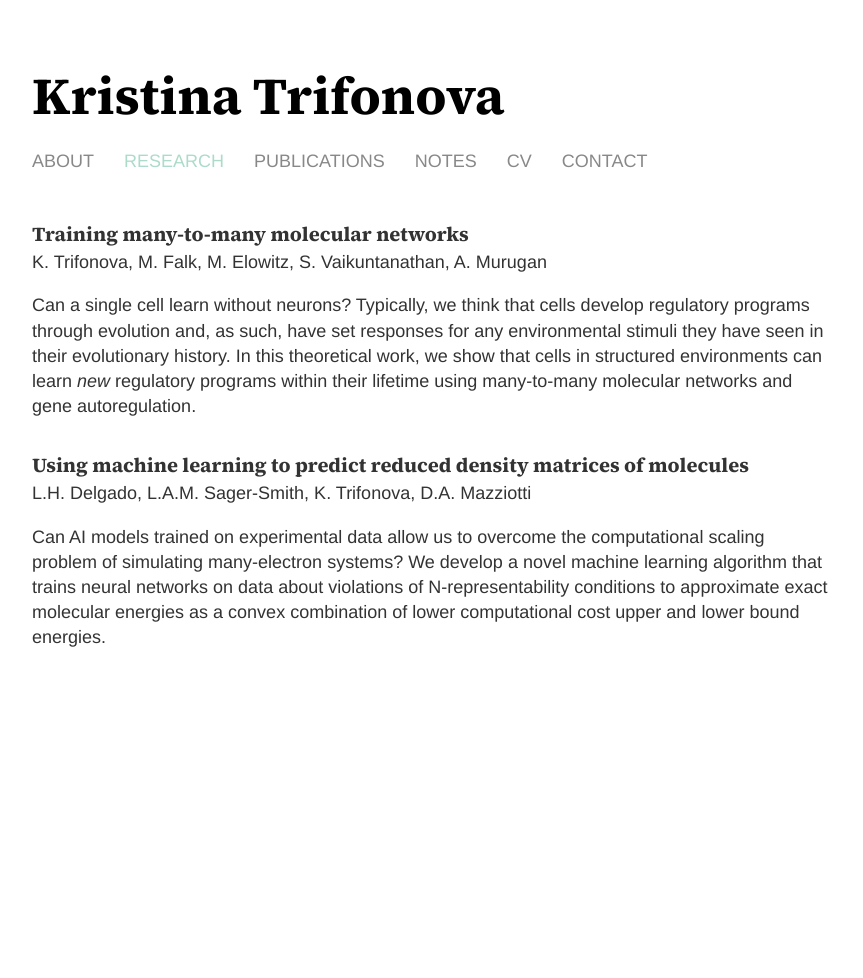
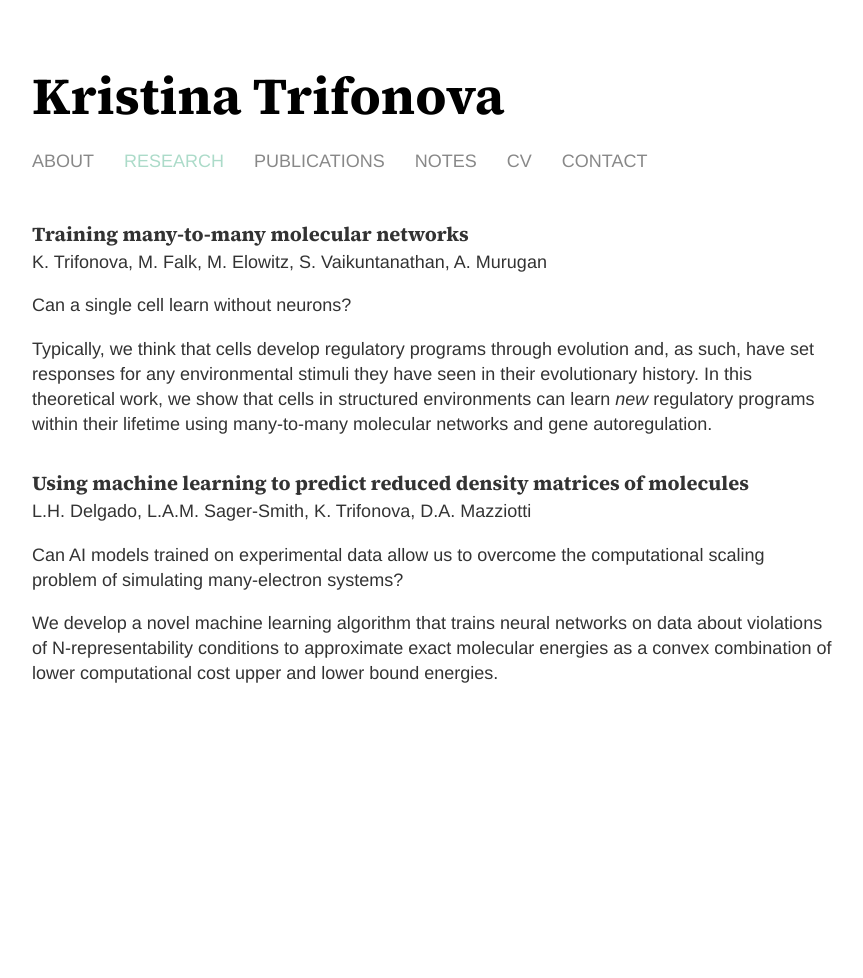
Before and after one commit to k-trifonova/k-trifonova.github.io, a Jekyll site: the page built from research/index.html, in a window 1280 px wide. Shown: the whole page, without its empty margins (208-1071 px from the left). Built offline with Jekyll 4.4.1, drawn with Linux system fonts in a browser that asks for light colours.

```diff
--- a/research/index.html
+++ b/research/index.html
@@ -15,11 +15,13 @@ title: Kristina Trifonova | Research
 	<div class="research">
 		<h2>Training many-to-many molecular networks</h2>
 		<p>K. Trifonova, M. Falk, M. Elowitz, S. Vaikuntanathan, A. Murugan</p>
-		<p>Can a single cell learn without neurons? Typically, we think that cells develop regulatory programs through evolution and, as such, have set responses for any environmental stimuli they have seen in their evolutionary history. In this theoretical work, we show that cells in structured environments can learn <em>new</em> regulatory programs within their lifetime using many-to-many molecular networks and gene autoregulation.</p>
+		<p>Can a single cell learn without neurons? </p>
+		<p>Typically, we think that cells develop regulatory programs through evolution and, as such, have set responses for any environmental stimuli they have seen in their evolutionary history. In this theoretical work, we show that cells in structured environments can learn <em>new</em> regulatory programs within their lifetime using many-to-many molecular networks and gene autoregulation.</p>
 		<br>
 		<h2>Using machine learning to predict reduced density matrices of molecules</h2>
 		<p>L.H. Delgado, L.A.M. Sager-Smith, K. Trifonova, D.A. Mazziotti</p>
-		<p>Can AI models trained on experimental data allow us to overcome the computational scaling problem of simulating many-electron systems? We develop a novel machine learning algorithm that trains neural networks on data about violations of N-representability conditions to approximate exact molecular energies as a convex combination of lower computational cost upper and lower bound energies.</p>
+		<p>Can AI models trained on experimental data allow us to overcome the computational scaling problem of simulating many-electron systems? </p>
+		<p>We develop a novel machine learning algorithm that trains neural networks on data about violations of N-representability conditions to approximate exact molecular energies as a convex combination of lower computational cost upper and lower bound energies.</p>
 		<br>
 		<!--<p><strong>Studying electron bifurcation in hydrogenase enzymes</strong></p>-->
 		<!--<p>Description.</p>-->
```
